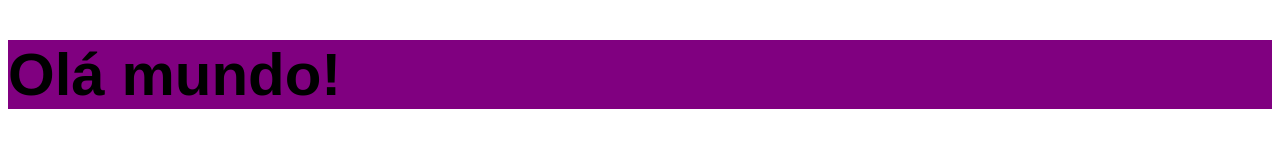
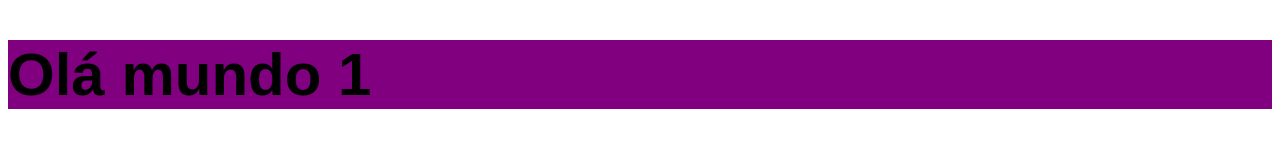
Before and after one commit to Guedesleo1/chonos-promodoro, a React (Vite) app: page / in a window 1280 px wide. Shown: the top 152 px of the page. Built offline with nearby package versions, Linux system fonts and the light colour scheme.

Commit message:
feat: create inicial props

```diff
--- a/src/App.tsx
+++ b/src/App.tsx
@@ -5,7 +5,9 @@
 export function App() {
   return (
     <>
-      <Heading />
+      <Heading attr={123} attr2='String'>
+        Olá mundo 1
+      </Heading>
       <p>
         Lorem ipsum dolor sit amet consectetur adipisicing elit. Sunt, autem
         earum vitae explicabo ipsum consequatur voluptatum labore, architecto
--- a/src/components/Heading.tsx
+++ b/src/components/Heading.tsx
@@ -1,5 +1,5 @@
 import styles from './Heading.module.css';
 
-export function Heading() {
-  return <h1 className={styles.heading}>Olá mundo!</h1>;
+export function Heading(props) {
+  return <h1 className={styles.heading}>{props.children}</h1>;
 }
```
